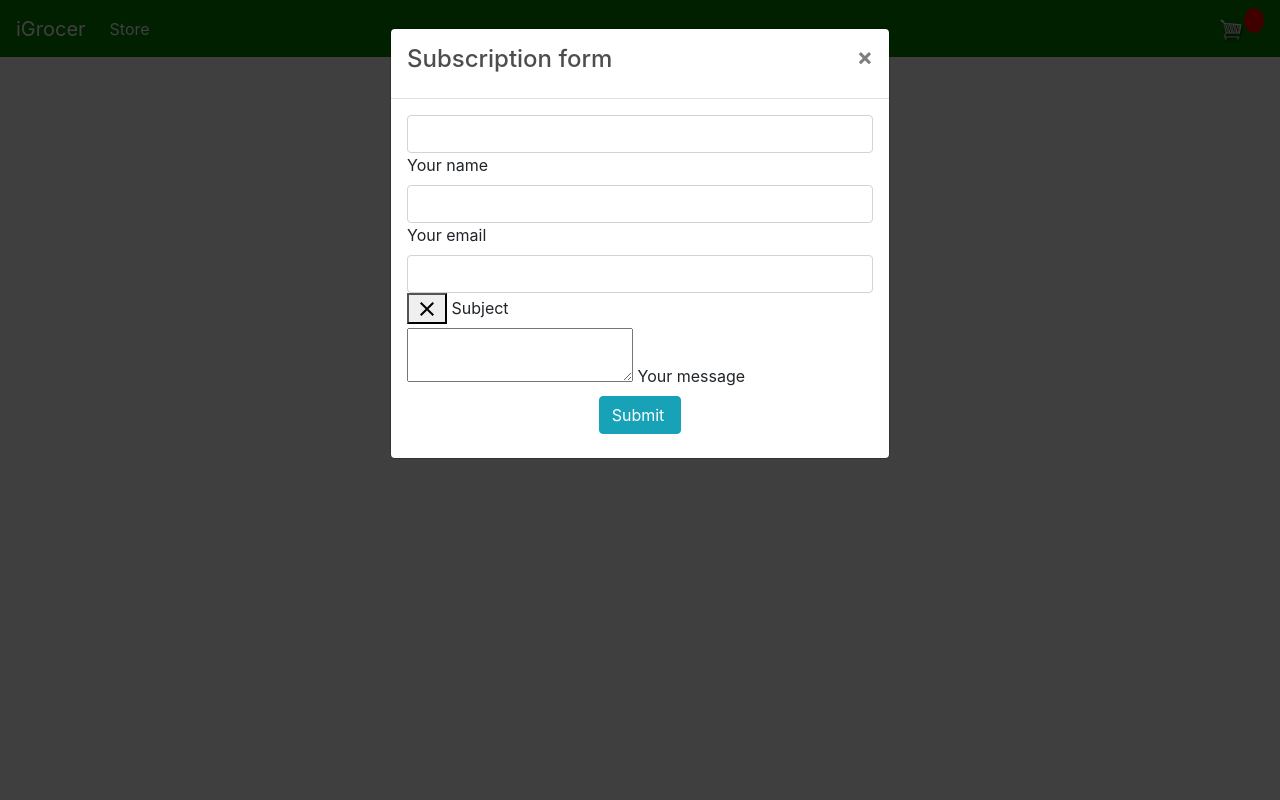
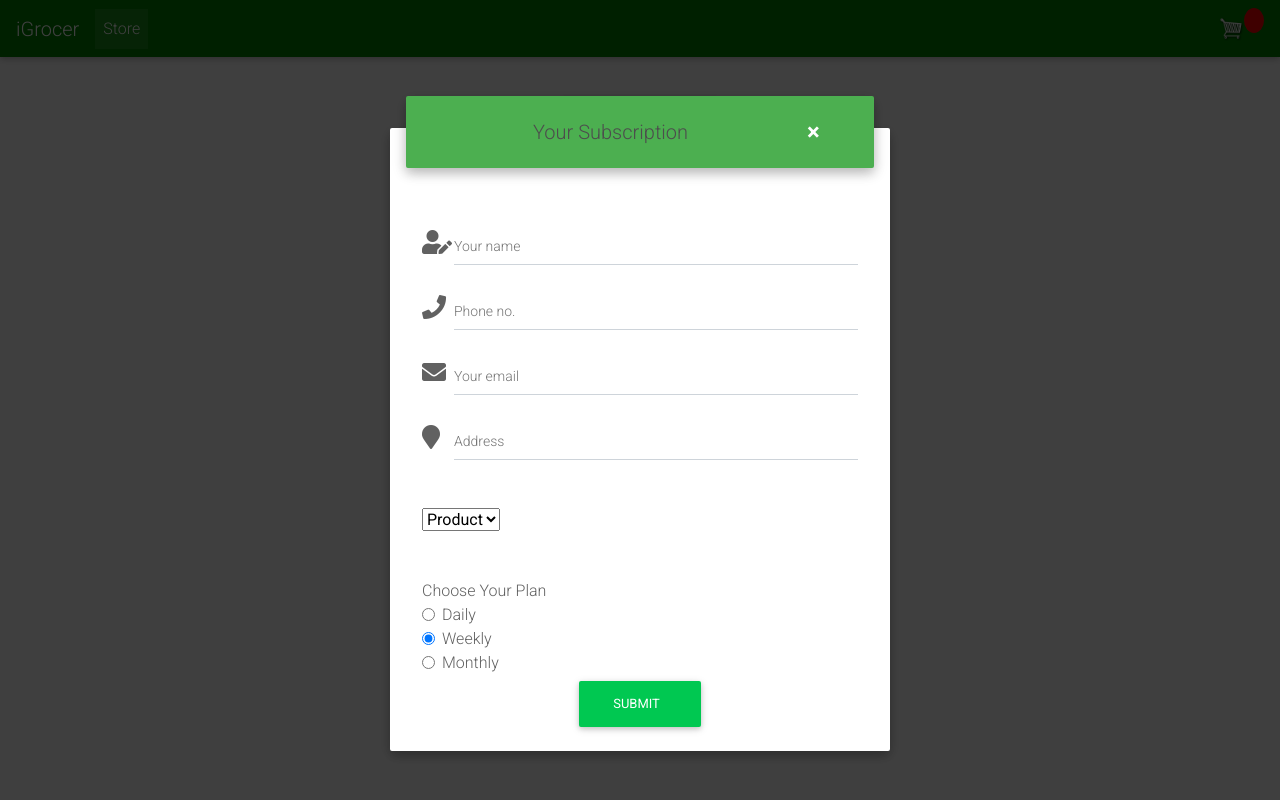
Before and after one commit to NyururuKelvin/iGrocer, a Django app: page /sub/ in a window 1280 px wide, after a click on "SUBSCRIPTION". Run offline with Django 3.2, Linux system fonts and the light colour scheme; data that the repository does not hold is empty; some libraries are stand-ins or nearby versions.

Commit message:
my commit refine code

```diff
--- a/istore/models.py
+++ b/istore/models.py
@@ -79,3 +79,8 @@ class ShippingAddress(models.Model):
 
 	def __str__(self):
 		return self.address
+
+class Subscription(models.Model):
+	customer = models.ForeignKey(Customer, on_delete=models.SET_NULL, null=True, blank=True)
+	date_subscribed = models.DateTimeField(auto_now_add=True)
+	complete = models.BooleanField(default=False)
--- a/istore/templates/store/subscription.html
+++ b/istore/templates/store/subscription.html
@@ -11,29 +11,26 @@
     {% block styles %}
       {% bootstrap_css %}
       <link rel="stylesheet" href="https://stackpath.bootstrapcdn.com/bootstrap/4.4.1/css/bootstrap.min.css" integrity="sha384-Vkoo8x4CGsO3+Hhxv8T/Q5PaXtkKtu6ug5TOeNV6gBiFeWPGFN9MuhOf23Q9Ifjh" crossorigin="anonymous">
-      <!-- Latest compiled and minified CSS -->
-      <link rel="stylesheet" href="https://maxcdn.bootstrapcdn.com/bootstrap/4.5.2/css/bootstrap.min.css">
-
-      <!-- jQuery library -->
-      <script src="https://ajax.googleapis.com/ajax/libs/jquery/3.5.1/jquery.min.js"></script>
-
-      <!-- Popper JS -->
-      <script src="https://cdnjs.cloudflare.com/ajax/libs/popper.js/1.16.0/umd/popper.min.js"></script>
-
-      <!-- Latest compiled JavaScript -->
-      <script src="https://maxcdn.bootstrapcdn.com/bootstrap/4.5.2/js/bootstrap.min.js"></script>
+      <!-- Font Awesome -->
+      <link rel="stylesheet" href="https://use.fontawesome.com/releases/v5.8.2/css/all.css">
+      <!-- Google Fonts -->
+      <link rel="stylesheet" href="https://fonts.googleapis.com/css?family=Roboto:300,400,500,700&display=swap">
+      <!-- Bootstrap core CSS -->
+      <link href="https://cdnjs.cloudflare.com/ajax/libs/twitter-bootstrap/4.5.0/css/bootstrap.min.css" rel="stylesheet">
+      <!-- Material Design Bootstrap -->
+      <link href="https://cdnjs.cloudflare.com/ajax/libs/mdbootstrap/4.19.1/css/mdb.min.css" rel="stylesheet">
       {% endblock %}
 </head>
 <body>
-    <div class="modal fade" id="modalContactForm" tabindex="-1" role="dialog" aria-labelledby="myModalLabel"
+  <div class="modal fade" id="modalContactForm" tabindex="-1" role="dialog" aria-labelledby="myModalLabel"
   aria-hidden="true">
   <div class="modal-dialog cascading-modal" role="document">
     <!--Content-->
     <div class="modal-content">
 
       <!--Header-->
-      <div class="modal-header light-blue darken-3 white-text">
-        <h4 class="title"><i class="fas fa-pencil-alt"></i> Subscription form</h4>
+      <div class="modal-header green white-text">
+        <h4 class="title">Your Subscription</h4>
         <button type="button" class="close waves-effect waves-light" data-dismiss="modal" aria-label="Close">
           <span aria-hidden="true">×</span>
         </button>
@@ -41,37 +38,60 @@
       <!--Body-->
       <div class="modal-body mb-0">
         <div class="md-form form-sm">
-          <i class="fas fa-envelope prefix active"></i>
+          <i class="fas fa-user-edit prefix active"></i>
           <input type="text" id="form8" class="form-control">
           <label for="form8" class="active">Your name</label>
         </div>
 
+        <!-- Material input -->
         <div class="md-form form-sm">
-          <i class="fas fa-lock prefix active"></i>
+          <i class="fas fa-phone prefix active"></i>
+          <input type="number" id="numberExample" class="form-control">
+          <label for="numberExample">Phone no.</label>
+        </div>
+
+        <div class="md-form form-sm">
+          <i class="fas fa-envelope prefix active"></i>
           <input type="password" id="form9" class="form-control">
           <label for="form9" class="active">Your email</label>
         </div>
 
         <div class="md-form form-sm">
-          <i class="fas fa-tag prefix"></i>
-          <input type="search" id="form-autocomplete-2" class="form-control mdb-autocomplete">
-          <button class="mdb-autocomplete-clear">
-            <svg fill="#000000" height="24" viewBox="0 0 24 24" width="24" xmlns="https://www.w3.org/2000/svg">
-              <path d="M19 6.41L17.59 5 12 10.59 6.41 5 5 6.41 10.59 12 5 17.59 6.41 19 12 13.41 17.59 19 19 17.59 13.41 12z" />
-              <path d="M0 0h24v24H0z" fill="none" />
-            </svg>
-          </button>
-          <label for="form-autocomplete-2" class="active">Subject</label>
+          <i class="fas fa-map-marker prefix active"></i>
+          <input type="text" id="form8" class="form-control">
+          <label for="form8" class="active">Address</label>
         </div>
 
         <div class="md-form form-sm">
-          <i class="fas fa-pencil-alt prefix"></i>
-          <textarea type="text" id="form67" class="md-textarea mb-0"></textarea>
-          <label for="form67">Your message</label>
+          <select class="mdb-select md-form">
+            <option value="" disabled selected>Product</option>
+            {% for product in products %}
+            <option value="1">{{product.name}}</option>
+            {% endfor %}
+
+          </select>
+        </div>
+
+        <!-- Material unchecked -->
+        Choose Your Plan
+        <div class="form-check">
+          <input type="radio" class="form-check-input" id="materialUnchecked" name="materialExampleRadios">
+          <label class="form-check-label" for="materialUnchecked">Daily</label>
+        </div>
+
+        <!-- Material checked -->
+        <div class="form-check">
+          <input type="radio" class="form-check-input" id="materialChecked" name="materialExampleRadios" checked>
+          <label class="form-check-label" for="materialChecked">Weekly</label>
+        </div>
+
+        <div class="form-check">
+          <input type="radio" class="form-check-input" id="materialUnchecked" name="materialExampleRadios">
+          <label class="form-check-label" for="materialUnchecked">Monthly</label>
         </div>
 
         <div class="text-center mt-1-half">
-          <button class="btn btn-info mb-2 waves-effect waves-light">Submit <i class="fas fa-send ml-1"></i></button>
+          <button class="btn btn-success mb-2 waves-effect waves-light">Submit <i class="fas fa-send ml-1"></i></button>
         </div>
 
       </div>
@@ -81,13 +101,19 @@
 </div>
 
 <div class="text-center">
-  <a href="" class="btn btn-default btn-rounded my-3" data-toggle="modal" data-target="#modalContactForm">Launch
-    Subscription</a>
+  <a href="" class="btn btn-success btn-rounded my-3" data-toggle="modal" data-target="#modalContactForm">Subscription</a>
 </div>
 </body>
 </html>
+{% block script%}
+  <!-- JQuery -->
+  <script type="text/javascript" src="https://cdnjs.cloudflare.com/ajax/libs/jquery/3.5.1/jquery.min.js"></script>
+  <!-- Bootstrap tooltips -->
+  <script type="text/javascript" src="https://cdnjs.cloudflare.com/ajax/libs/popper.js/1.14.4/umd/popper.min.js"></script>
+  <!-- Bootstrap core JavaScript -->
+  <script type="text/javascript" src="https://cdnjs.cloudflare.com/ajax/libs/twitter-bootstrap/4.5.0/js/bootstrap.min.js"></script>
+  <!-- MDB core JavaScript -->
+  <script type="text/javascript" src="https://cdnjs.cloudflare.com/ajax/libs/mdbootstrap/4.19.1/js/mdb.min.js"></script>
+  <script type="text/javascript" src="{% static 'js/sub.js' %}"></script>
+{% endblock %}
 {% endblock content %}
-{% block scripts %}
-      <script src="{% static 'js/sub.js' %}"></script>
-    {% bootstrap_javascript %}
-  {% endblock %}
--- a/istore/views.py
+++ b/istore/views.py
@@ -6,7 +6,8 @@ from .models import *
 from .utils import cookieCart, cartData, guestOrder
 
 def subscription(request):
-	return render(request, 'store/subscription.html')
+	products = Product.objects.all()
+	return render(request, 'store/subscription.html', {"products":products})
 
 def store(request):
 	data = cartData(request)
--- a/static/js/sub.js
+++ b/static/js/sub.js
@@ -1,3 +1,8 @@
+// Material Select Initialization
+$(document).ready(function() {
+    $('.mdb-select').materialSelect();
+    });
+
 var subjects = [
     "Where's My Stuff?",
     "Cancel Items or Orders",
```
